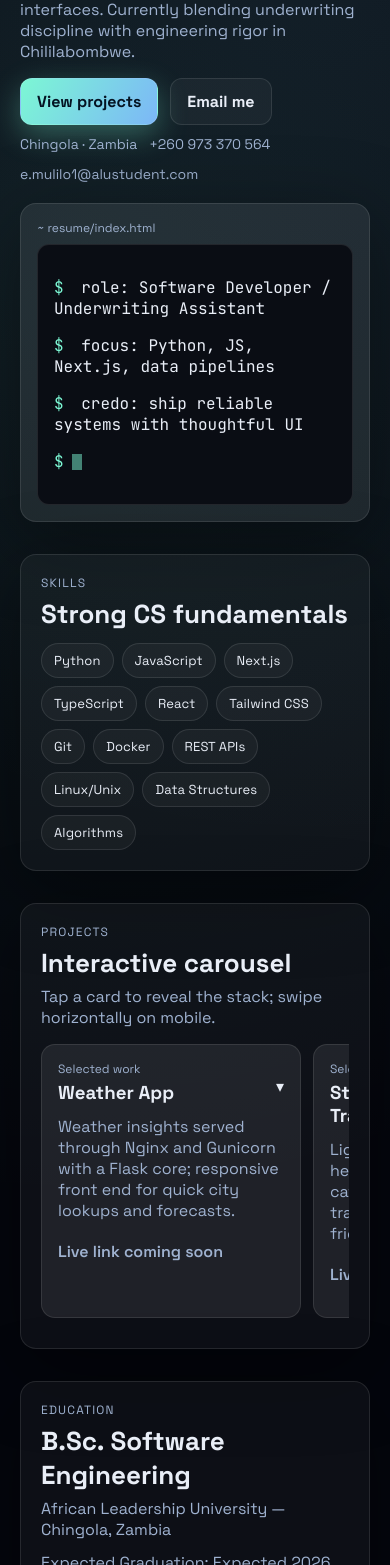
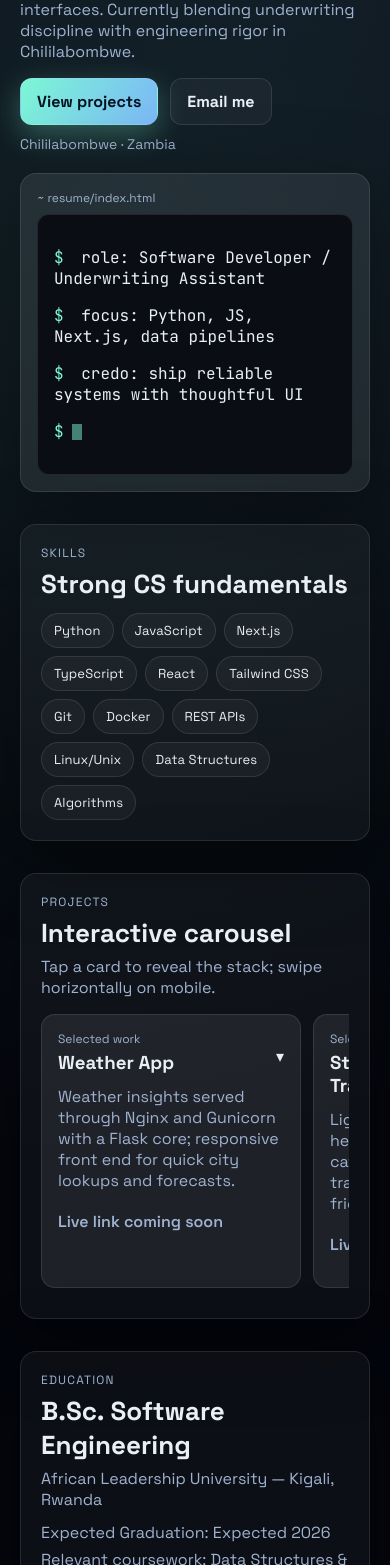
Before and after one commit to ephraimm-zm/ephraim-resume, a Next.js app in the folder ephraim-portfolio/: page / in a window 390 px wide. Shown: the part 363-1928 px from the top of the page. Built offline with nearby package versions, Linux system fonts and the light colour scheme.

Commit message:
Update education location and remove phone/LinkedIn

```diff
--- a/ephraim-portfolio/src/components/Layout.tsx
+++ b/ephraim-portfolio/src/components/Layout.tsx
@@ -27,7 +27,6 @@ const Layout: React.FC<{ children: React.ReactNode }> = ({ children }) => {
                 <p>Currently building from Chililabombwe, Zambia · {new Date().getFullYear()}</p>
                 <div className="footer-links">
                     <a href="https://github.com/ephraimm-zm" target="_blank" rel="noreferrer">GitHub</a>
-                    <a href="https://www.linkedin.com/in/ephraim-mulilo/" target="_blank" rel="noreferrer">LinkedIn</a>
                     <a href="mailto:e.mulilo1@alustudent.com">Email</a>
                 </div>
             </footer>
--- a/ephraim-portfolio/src/pages/index.tsx
+++ b/ephraim-portfolio/src/pages/index.tsx
@@ -36,7 +36,7 @@ const experiences = [
 ];
 
 const education = {
-  school: 'African Leadership University — Chingola, Zambia',
+  school: 'African Leadership University — Kigali, Rwanda',
   degree: 'B.Sc. Software Engineering',
   grad: 'Expected 2026',
   coursework: 'Data Structures & Algorithms, Database Systems, Operating Systems, OOP, Software Engineering'
@@ -59,9 +59,7 @@ const Home: React.FC = () => {
               <a className="ghost" href="mailto:e.mulilo1@alustudent.com">Email me</a>
             </div>
             <div className="hero-meta">
-              <span>Chingola · Zambia</span>
-              <span>+260 973 370 564</span>
-              <span>e.mulilo1@alustudent.com</span>
+              <span>Chililabombwe · Zambia</span>
             </div>
           </div>
           <div className="hero-card">
@@ -135,7 +133,6 @@ const Home: React.FC = () => {
           </div>
           <div className="hero-actions">
             <a className="primary" href="mailto:e.mulilo1@alustudent.com">Email Ephraim</a>
-            <a className="ghost" href="https://www.linkedin.com/in/ephraim-mulilo/" target="_blank" rel="noreferrer">LinkedIn</a>
             <a className="ghost" href="https://github.com/ephraimm-zm" target="_blank" rel="noreferrer">GitHub</a>
           </div>
         </section>
```
